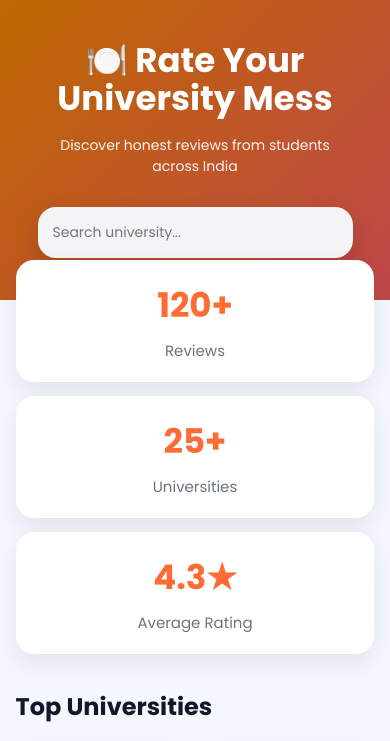
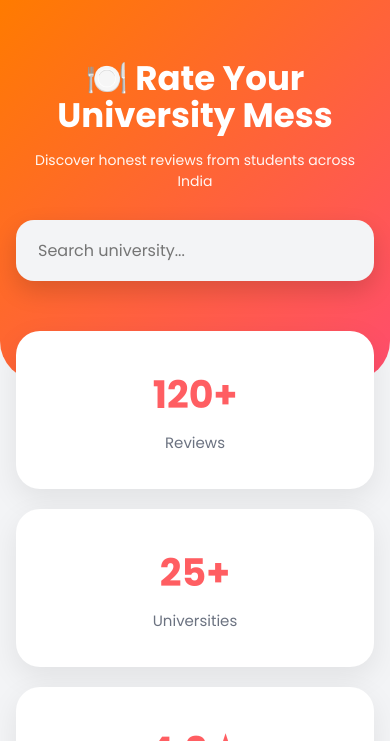
Before and after one commit to gv545312-glitch/mess-review-mvp, a Flask app: page / in a window 390 px wide. Shown: the top 741 px of the page. Run offline with Flask 3, Linux system fonts and the light colour scheme; data that the repository does not hold is empty.

Commit message:
real professional ui

```diff
--- a/static/style.css
+++ b/static/style.css
@@ -6,56 +6,37 @@
 }
 
 body{
-    background:#f5f7ff;
+    background:#f3f4f6;
     color:#111827;
-    overflow-x:hidden;
 }
 
 /* HERO */
 
 .hero{
-    height:380px;
-    background:linear-gradient(135deg,#ff8a00,#ff5e62);
-    position:relative;
-    display:flex;
-    justify-content:center;
-    align-items:center;
+    background:linear-gradient(135deg,#ff7b00,#ff4d6d);
+    padding:80px 20px 120px;
     text-align:center;
-    overflow:hidden;
-}
-
-.overlay{
-    position:absolute;
-    inset:0;
-    background:rgba(0,0,0,0.25);
-}
-
-.hero-content{
-    position:relative;
-    z-index:2;
-    width:90%;
-    max-width:750px;
     color:white;
+    border-bottom-left-radius:40px;
+    border-bottom-right-radius:40px;
 }
 
 .hero h1{
-    font-size:58px;
+    font-size:52px;
+    line-height:1.1;
+    margin-bottom:15px;
     font-weight:700;
-    margin-bottom:18px;
-    line-height:1.1;
 }
 
 .hero p{
-    font-size:19px;
+    font-size:18px;
     opacity:0.95;
-    margin-bottom:30px;
+    margin-bottom:28px;
 }
 
-/* SEARCH */
-
 .search-wrapper{
-    display:flex;
-    justify-content:center;
+    max-width:700px;
+    margin:auto;
 }
 
 .search-wrapper input{
@@ -68,15 +49,13 @@ body{
     box-shadow:0 10px 25px rgba(0,0,0,0.15);
 }
 
-/* CONTAINER */
+/* MAIN */
 
 .container{
     width:92%;
-    max-width:1350px;
+    max-width:1300px;
     margin:auto;
-    margin-top:-60px;
-    position:relative;
-    z-index:5;
+    margin-top:-70px;
 }
 
 /* STATS */
@@ -85,20 +64,20 @@ body{
     display:grid;
     grid-template-columns:repeat(3,1fr);
     gap:20px;
-    margin-bottom:35px;
+    margin-bottom:50px;
 }
 
 .stat-box{
     background:white;
-    padding:28px;
+    padding:35px;
     border-radius:24px;
     text-align:center;
-    box-shadow:0 10px 25px rgba(0,0,0,0.08);
+    box-shadow:0 10px 30px rgba(0,0,0,0.08);
 }
 
 .stat-box h2{
-    font-size:34px;
-    color:#ff6b35;
+    color:#ff5e62;
+    font-size:38px;
     margin-bottom:8px;
 }
 
@@ -110,66 +89,65 @@ body{
 /* SECTION */
 
 .section-header{
-    margin-bottom:20px;
+    margin-bottom:25px;
 }
 
 .section-header h2{
-    font-size:30px;
+    font-size:34px;
     font-weight:700;
 }
 
-/* GRID */
+/* UNIVERSITY GRID */
 
 .university-grid{
     display:grid;
-    grid-template-columns:repeat(auto-fit,minmax(260px,1fr));
-    gap:24px;
+    grid-template-columns:repeat(auto-fit,minmax(300px,1fr));
+    gap:28px;
 }
 
 /* CARD */
 
 .card{
     background:white;
-    border-radius:26px;
+    border-radius:28px;
     overflow:hidden;
-    box-shadow:0 12px 28px rgba(0,0,0,0.08);
+    box-shadow:0 12px 30px rgba(0,0,0,0.08);
     transition:0.3s;
 }
 
 .card:hover{
-    transform:translateY(-8px);
+    transform:translateY(-10px);
 }
 
 .card img{
     width:100%;
-    height:220px;
+    height:240px;
     object-fit:cover;
 }
 
 .card-content{
-    padding:22px;
+    padding:24px;
 }
 
 .card-content h3{
-    font-size:22px;
+    font-size:24px;
     margin-bottom:18px;
 }
 
 .card-buttons{
     display:flex;
-    gap:12px;
+    gap:14px;
 }
 
 .explore-btn,
 .review-btn{
     flex:1;
+    padding:14px;
     border:none;
-    padding:12px;
     border-radius:14px;
-    font-size:14px;
+    font-size:15px;
     font-weight:600;
     cursor:pointer;
-    transition:0.3s;
 }
 
 .explore-btn{
@@ -182,31 +160,26 @@ body{
     color:#4f46e5;
 }
 
-.explore-btn:hover,
-.review-btn:hover{
-    transform:scale(1.03);
-}
-
 /* REVIEW BOX */
 
 .review-box{
+    margin-top:60px;
     background:white;
-    margin-top:45px;
-    padding:30px;
-    border-radius:28px;
-    box-shadow:0 10px 30px rgba(0,0,0,0.08);
+    padding:35px;
+    border-radius:30px;
+    box-shadow:0 12px 30px rgba(0,0,0,0.08);
 }
 
 form{
     display:flex;
     flex-direction:column;
-    gap:16px;
+    gap:18px;
 }
 
 input,
 select,
 textarea{
-    padding:16px;
+    padding:18px;
     border:none;
     border-radius:16px;
     background:#f3f4f6;
@@ -291,8 +257,7 @@ footer{
 @media(max-width:768px){
 
     .hero{
-        height:300px;
-        padding:20px;
+        padding:60px 16px 100px;
     }
 
     .hero h1{
@@ -303,32 +268,17 @@ footer{
         font-size:14px;
     }
 
-    .search-wrapper input{
-        padding:15px;
-        font-size:14px;
-    }
-
     .container{
-        margin-top:-40px;
+        margin-top:-50px;
     }
 
     .stats{
         grid-template-columns:1fr;
-        gap:14px;
-    }
-
-    .stat-box{
-        padding:20px;
-        border-radius:18px;
-    }
-
-    .section-header h2{
-        font-size:24px;
     }
 
     .university-grid{
-        grid-template-columns:repeat(2,1fr);
-        gap:16px;
+        grid-template-columns:1fr 1fr;
+        gap:14px;
     }
 
     .card{
@@ -365,30 +315,8 @@ footer{
         border-radius:20px;
     }
 
-    input,
-    select,
-    textarea{
-        padding:14px;
-        font-size:14px;
+    .section-header h2{
+        font-size:24px;
     }
 
-    .submit-btn{
-        font-size:14px;
-        padding:14px;
-    }
-
-    .review-card{
-        padding:16px;
-        border-radius:18px;
-    }
-
-    .review-top{
-        flex-direction:column;
-        align-items:flex-start;
-        gap:6px;
-    }
-
-    footer{
-        font-size:13px;
-    }
 }
```
Also changed, not shown: other parts of static/style.css (+11 -18 lines).
